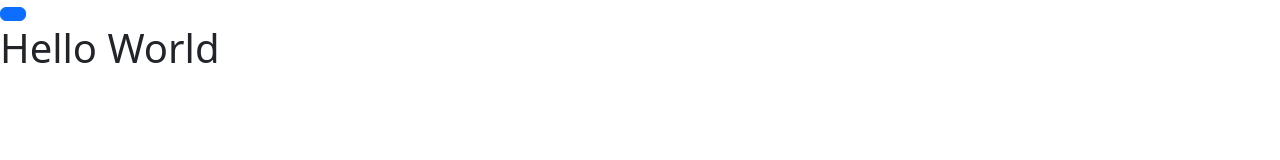
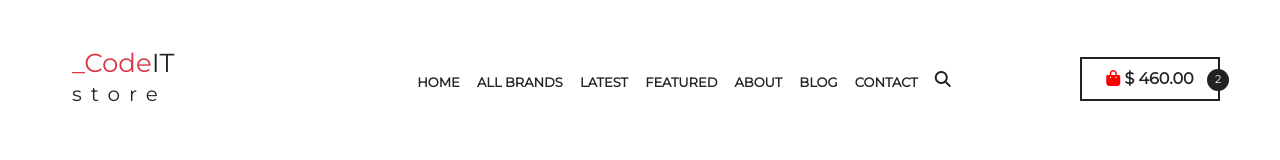
Before and after one commit to GeorgiPavlov89/myWishlist, a plain HTML site: page index.html in a window 1280 px wide. Drawn offline with nearby package versions, Linux system fonts and the light colour scheme.

Commit message:
Style Header

```diff
--- a/index.html
+++ b/index.html
@@ -4,14 +4,56 @@
     <meta charset="UTF-8">
     <meta http-equiv="X-UA-Compatible" content="IE=edge">
     <meta name="viewport" content="width=device-width, initial-scale=1.0">
-    <link href="https://cdn.jsdelivr.net/npm/bootstrap@5.2.1/dist/css/bootstrap.min.css" rel="stylesheet" integrity="sha384-iYQeCzEYFbKjA/T2uDLTpkwGzCiq6soy8tYaI1GyVh/UjpbCx/TYkiZhlZB6+fzT" crossorigin="anonymous">
-    <link href="https://fonts.googleapis.com/css2?family=Montserrat&display=swap" rel="stylesheet">
+    <link href="https://cdn.jsdelivr.net/npm/bootstrap@5.0.2/dist/css/bootstrap.min.css" rel="stylesheet" integrity="sha384-EVSTQN3/azprG1Anm3QDgpJLIm9Nao0Yz1ztcQTwFspd3yD65VohhpuuCOmLASjC" crossorigin="anonymous">    <link href="https://fonts.googleapis.com/css2?family=Montserrat&display=swap" rel="stylesheet">
+    <script src="https://cdn.jsdelivr.net/npm/bootstrap@5.0.2/dist/js/bootstrap.bundle.min.js" integrity="sha384-MrcW6ZMFYlzcLA8Nl+NtUVF0sA7MsXsP1UyJoMp4YLEuNSfAP+JcXn/tWtIaxVXM" crossorigin="anonymous"></script>    <script src="https://kit.fontawesome.com/a522f54362.js" crossorigin="anonymous"></script>
     <link rel="stylesheet" href="styles.css">
-    <title>Document</title>
+    <title>My Wishlist</title>
     <script src="main.js" defer></script>
 </head>
 <body>
-   <button class="btn btn-primary"></button>
-   <h1>Hello World</h1>
+
+    <main class="container-fluid">
+        <header class="row m-5 row-cols-lg-3 align-items-center  justify-content-between">
+            <div class="col-lg-3 col-2">
+                <h3 class=" m-0"><span class="text-danger">_Code</span>IT</h3>
+                <p class="m-0">store</p>
+            </div>
+            <div class="col-lg-4 pt-2 ml-2 col-2 order-lg-3" id="shopCart">
+                <i class="fa-solid fa-bag-shopping"></i>
+                <span>$ 460.00</span>
+
+                <div class="circle">2</div>
+            </div>
+            <nav class=" col-lg-6 col-sm-2 col-2 navbar-expand-lg nav">
+                <button data-bs-toggle="dropdown" class="btn" id="buttonDropDown"><i class="fa-solid fa-bars"></i></button>
+                <ul class="dropdown-menu h-40" aria-labelledby="dropdownMenu2" data-bs-toggle="#dropdown">
+                    <li class="nav-item text-uppercase dropdown-item">home</li>
+                    <li class="nav-item text-uppercase dropdown-item">all brands</li>
+                    <li class="nav-item text-uppercase dropdown-item">latest</li>
+                    <li class="nav-item text-uppercase dropdown-item">featured</li>
+                    <li class="nav-item text-uppercase dropdown-item">about</li>
+                    <li class="nav-item text-uppercase dropdown-item">blog</li>
+                    <li class="nav-item text-uppercase dropdown-item">contact</li>
+                </ul>
+
+
+                <div class="collapse navbar-collapse  justify-content-evenly" id="navbarNav">
+                    <li class="nav-item text-uppercase ">home</li>
+                    <li class="nav-item text-uppercase">all brands</li>
+                    <li class="nav-item text-uppercase">latest</li>
+                    <li class="nav-item text-uppercase">featured</li>
+                    <li class="nav-item text-uppercase">about</li>
+                    <li class="nav-item text-uppercase">blog</li>
+                    <li class="nav-item text-uppercase">contact</li>
+                    <i class="fa-solid fa-magnifying-glass"></i>
+                </div>
+
+
+            </nav>
+
+
+
+        </header>
+    </main>
 </body>
 </html>
--- a/styles.css
+++ b/styles.css
@@ -1,8 +1,72 @@
-html {
-    font-family: 'Montserrat', sans-serif;
+body {
+    font-family: 'Montserrat';
+
 }
 
-body {
-    margin: 0;
-    padding: 0;
+
+
+header h3 {
+   font-size: 13px;
 }
+header p {
+    font-size: 9px;
+    letter-spacing: 3px;
+}
+.nav-item {
+    font-weight: 700;
+    font-size: 13px;
+     height:11px;
+     cursor: pointer;
+}
+#shopCart {
+    height: 44px;
+    width: 140px;
+    text-align: center;
+    border: 2px solid #222222;
+    position: relative;
+    font-weight: 700;
+    margin-left: 50px;
+}
+.fa-bag-shopping {
+    color: red;
+}
+
+.circle {
+    width:22px;
+    height:22px;
+    border-radius:50%;
+    background-color:#222222;
+    color: #ffffff;
+    font-size: 11px;
+    font-weight:400;
+    text-align: center;
+    padding: 2px 3px 0 3px;
+    position: absolute;
+    left: 92%;
+    top: 25%;
+}
+.dropdown-menu li {
+    height:20px;
+}
+
+@media (min-width: 992px) {
+    #buttonDropDown {
+        display: none;
+    }
+    header h3 {
+        font-size: 26px;
+     }
+     header p {
+         font-size: 20px;
+         letter-spacing: 9px;
+     }
+}
+@media (max-width: 992px) {
+   #navbarNav {
+    display: none;
+   }
+   #shopCart {
+    display: none;
+ }
+
+}
```
Also changed, not shown: images/Layer_33.png (added), images/Layer_36.png (added), images/Layer_39.png (added), images/Layer_40.png (added), images/Layer_41.png (added), images/Layer_58.png (added), images/Layer_61.png (added), images/card (1).png (added), images/card (2).png (added), images/card (3).png (added), images/card (4).png (added), images/card (5).png (added), images/card.png (added), images/phone.png (added).
